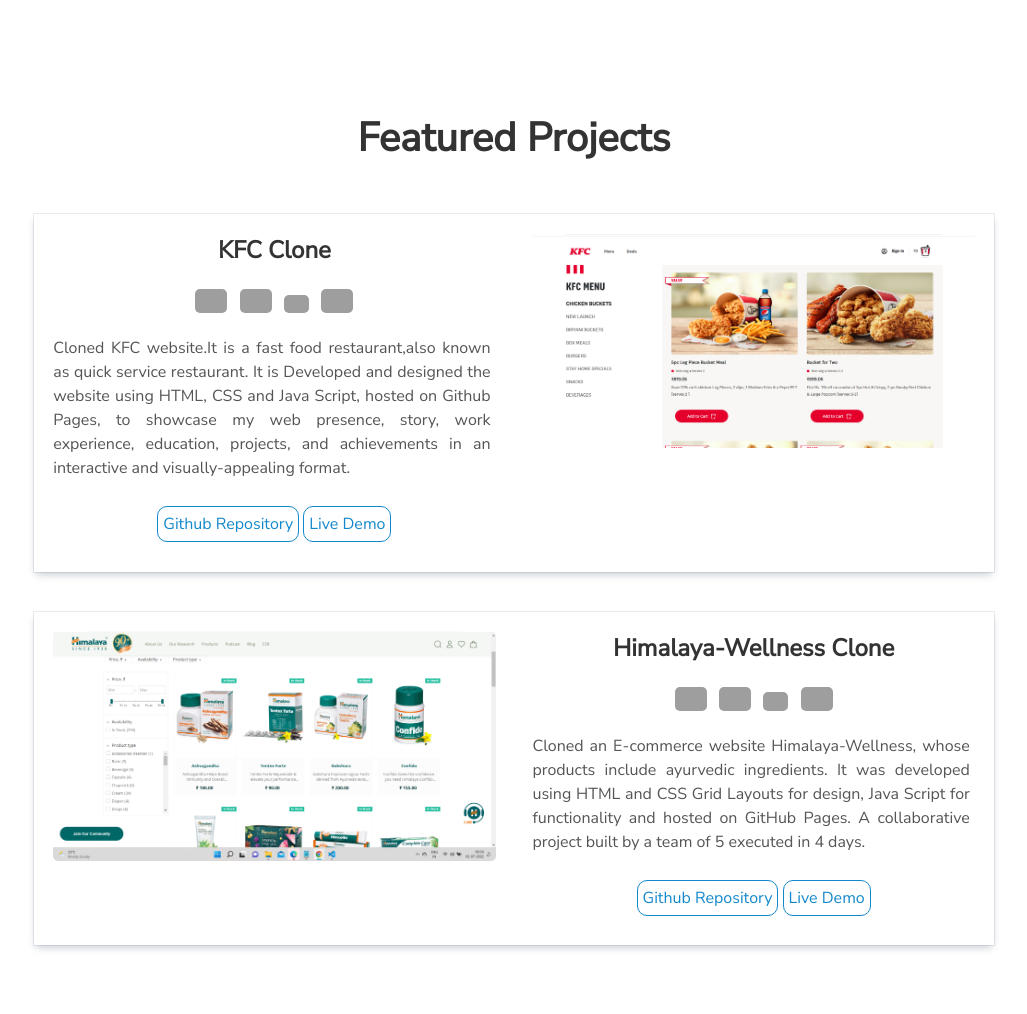
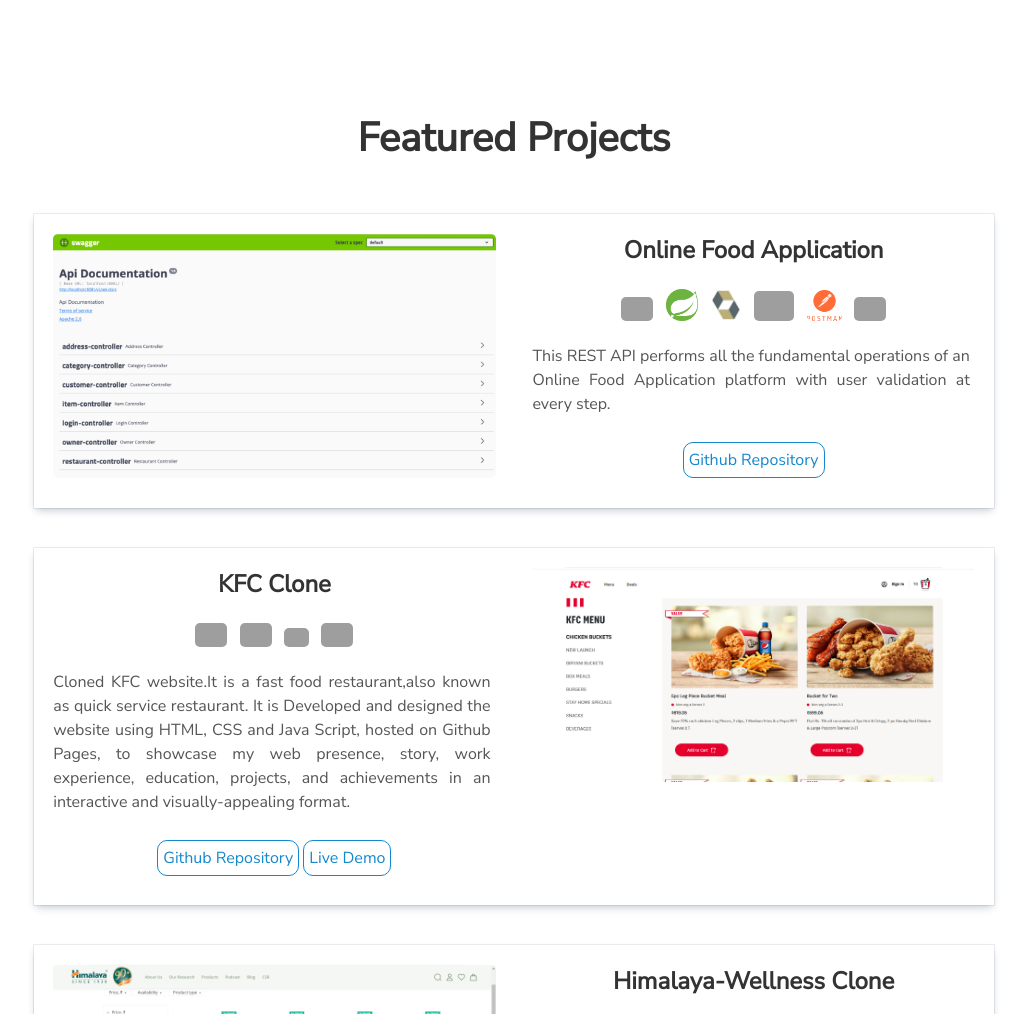
Before and after one commit to tanishmangal/portfolio.github.io, a plain HTML site: page index.html in a window 1280 px wide. Shown: the part 2130-3144 px from the top of the page, without its empty margins (126-1153 px from the left). Drawn offline with nearby package versions, Linux system fonts and the light colour scheme; grey boxes are pictures that could not be loaded.

Commit message:
Add files via upload

```diff
--- a/index.html
+++ b/index.html
@@ -207,7 +207,73 @@
         <h1 style="margin-top: 70px">Featured Projects</h1>
       </div>
 
-      <!-- User Project #1: Shoppers_Stop-Clone -->
+       <!-- User Project #1: Online food app +   -->
+       <div class="user-projects">
+        <div class="images-left">
+          <picture>
+            <source
+              type="image/webp"
+              srcset="./assets/img/webp/foodApp.gif"
+              alt="Perpetual Crusades"
+            />
+            <img alt="Perpetual Crusades" src="./assets/img/jpg/foodApp.gif" />
+          </picture>
+        </div>
+        <div class="contents-right" style="text-align: center">
+          <h3>Online Food Application</h3>
+
+          <div>
+            <img
+              height="32"
+              width="32"
+              src="https://cdn.icon-icons.com/icons2/2415/PNG/512/java_original_wordmark_logo_icon_146459.png"
+            />
+            &nbsp;
+            <img
+              height="32"
+              width="32"
+              src="./assets/img/jpg/spring.png"
+            />
+            &nbsp;
+            <img
+              height="32"
+              width="32"
+              src="./assets/img/jpg/logo-hibernate.png"
+            />
+            &nbsp;
+            <img
+              height="40"
+              width="40"
+              src="https://user-images.githubusercontent.com/58034490/141353058-36c5ef97-420a-4bcf-b871-7ef1cc262e26.png"
+            />
+            &nbsp;
+            <img
+              height="35"
+              width="35"
+              src="./assets/img/jpg/postman.png"
+            />
+            &nbsp;
+            <img
+              height="32"
+              width="32"
+              src="https://unpkg.com/simple-icons@3.4.0/icons/github.svg"
+            />
+          </div>
+
+          <p style="text-align: justify">
+            This REST API performs all the fundamental operations of an Online Food Application platform with user validation at every step.
+          </p>
+          <a
+            class="project-link"
+            target="_blank"
+            href="https://github.com/tanishmangal/Online_Food_Application"
+            >Github Repository</a
+          >
+
+        </div>
+      </div>
+
+      <!-- User Project #2: kfc-Clone -->
       <div class="user-projects">
         <div class="images-right">
           <picture>
@@ -264,13 +330,13 @@
           <a
             class="project-link"
             target="_blank"
-            href="https://ubiquitous-salamander-7bcdeb.netlify.app/"
+            href="https://dreamy-elf-88537a.netlify.app/"
             >Live Demo</a
           >
         </div>
       </div>
 
-      <!-- User Project #2: Rodan + Fields Clone -->
+      <!-- User Project #3: himalya +  Clone -->
       <div class="user-projects">
         <div class="images-left">
           <picture>
```
Also changed, not shown: assets/img/jpg/foodApp.gif (added), assets/img/jpg/logo-hibernate.png (added), assets/img/jpg/postman.png (added), assets/img/jpg/spring.png (added), assets/img/webp/foodApp.gif (added).
